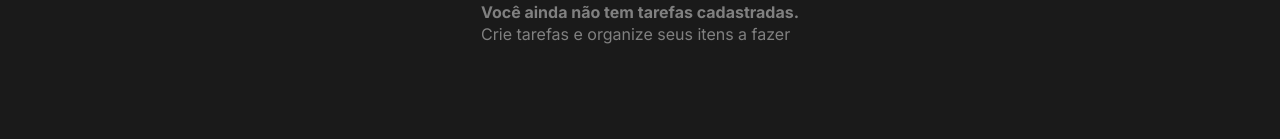
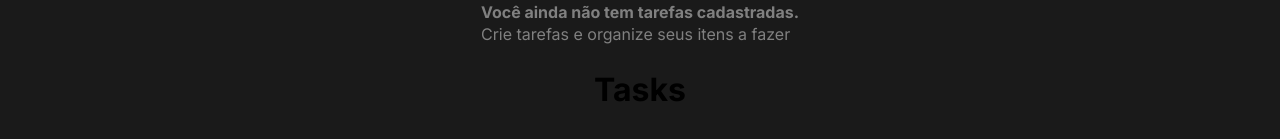
Before and after one commit to guipardi/to-do, a React (Vite) app: page / in a window 1280 px wide. Shown: the part 475-614 px from the top of the page. Built offline with nearby package versions, Linux system fonts and the light colour scheme.

Commit message:
Voltando o componente para home

```diff
--- a/src/Router.tsx
+++ b/src/Router.tsx
@@ -1,5 +1,5 @@
 import { Route, Routes } from 'react-router-dom'
-import { NoTasks } from './pages/NoTaks'
+import { Home } from './pages/Home'
 import { DefaultLayout } from './layouts/DefaultLayout'
 
 export function Router() {
@@ -7,7 +7,7 @@ export function Router() {
     <Routes>
 
       <Route path='/' element={<DefaultLayout />} >
-        <Route path='/' element={<NoTasks />} />
+        <Route path='/' element={<Home />} />
       </Route>
 
     </Routes>
--- /dev/null
+++ b/src/pages/Home/index.tsx
@@ -0,0 +1,22 @@
+import { AlertText, ClipboardImg, NoTasksContainer, WithTasks } from "./styles";
+import clipboardImg from "../../assets/clipboard.svg"
+
+export function Home() {
+  return (
+    <>
+      <NoTasksContainer>
+        <ClipboardImg src={clipboardImg} alt="" />
+
+        <AlertText>
+          <strong>Você ainda não tem tarefas cadastradas.</strong>
+          <br />
+          Crie tarefas e organize seus itens a fazer
+        </AlertText>
+      </NoTasksContainer>
+
+      <WithTasks>
+        <h1>Tasks</h1>
+      </WithTasks>
+    </>
+  )
+}
--- a/src/pages/NoTaks/styles.ts
+++ b/src/pages/Home/styles.ts
@@ -23,3 +23,12 @@ export const AlertText = styled.p`
 
   line-height: 22.4px;
 `
+
+export const WithTasks = styled.div`
+  display: flex;
+  flex-direction: column;
+  align-items: center;
+  justify-content: center;
+
+  margin-top: 1.5rem;
+`
--- a/src/pages/NoTaks/index.tsx
+++ /dev/null
@@ -1,16 +0,0 @@
-import { AlertText, ClipboardImg, NoTasksContainer } from "./styles";
-import clipboardImg from "../../assets/clipboard.svg"
-
-export function NoTasks() {
-  return (
-    <NoTasksContainer>
-      <ClipboardImg src={clipboardImg} alt="" />
-
-      <AlertText>
-        <strong>Você ainda não tem tarefas cadastradas.</strong>
-        <br />
-        Crie tarefas e organize seus itens a fazer
-      </AlertText>
-    </NoTasksContainer>
-  )
-}
```
